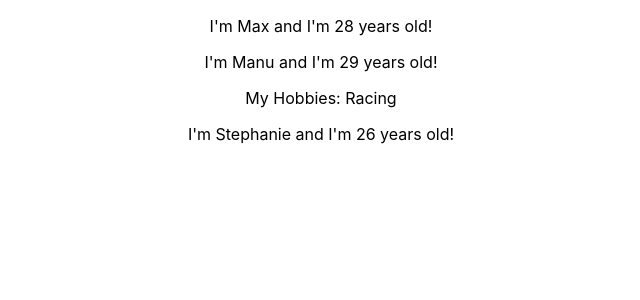
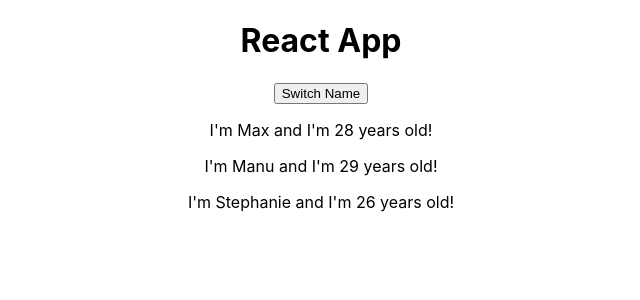
Before and after one commit to NikitaDev14/learn_react, a React (Create React App) app: page / in a window 1280 px wide. Shown: the top 300 px of the page, without its empty margins (319-959 px from the left). Built offline with nearby package versions, Linux system fonts and the light colour scheme.

Commit message:
Added state.

```diff
--- a/src/App.tsx
+++ b/src/App.tsx
@@ -1,14 +1,29 @@
 import React, { Component } from 'react';
 import './App.css';
 import { Person } from './components/person';
+import { Person as PersonModel } from './models';
 
-export class App extends Component {
-  render() {
+type PersonState = PersonModel[];
+
+export class App extends Component<{}, PersonState> {
+  public state: PersonState = [
+    { name: 'Max', age: 28 },
+    { name: 'Manu', age: 29 },
+    { name: 'Stephanie', age: 26 },
+  ];
+
+  private switchNameHandler() {
+    console.log('Clicked!');
+  }
+
+  public render() {
     return (
       <div className="App">
-        <Person name="Max" age={28}/>
-        <Person name="Manu" age={29}>My Hobbies: Racing</Person>
-        <Person name="Stephanie" age={26}/>
+        <h1>React App</h1>
+        <button onClick={this.switchNameHandler}>Switch Name</button>
+        {this.state.map((person: PersonModel) =>
+          <Person name={person.name} age={person.age}/>
+        )}
       </div>
     );
   }
```
